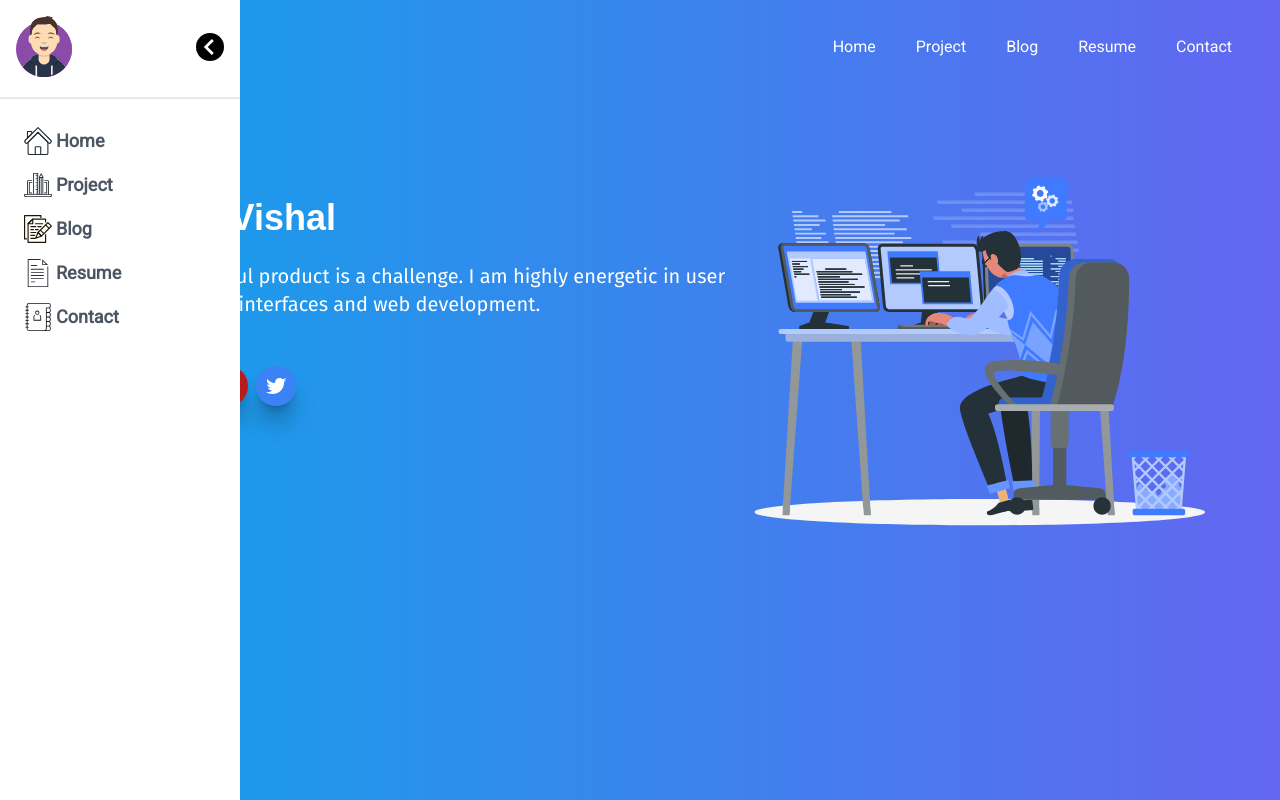
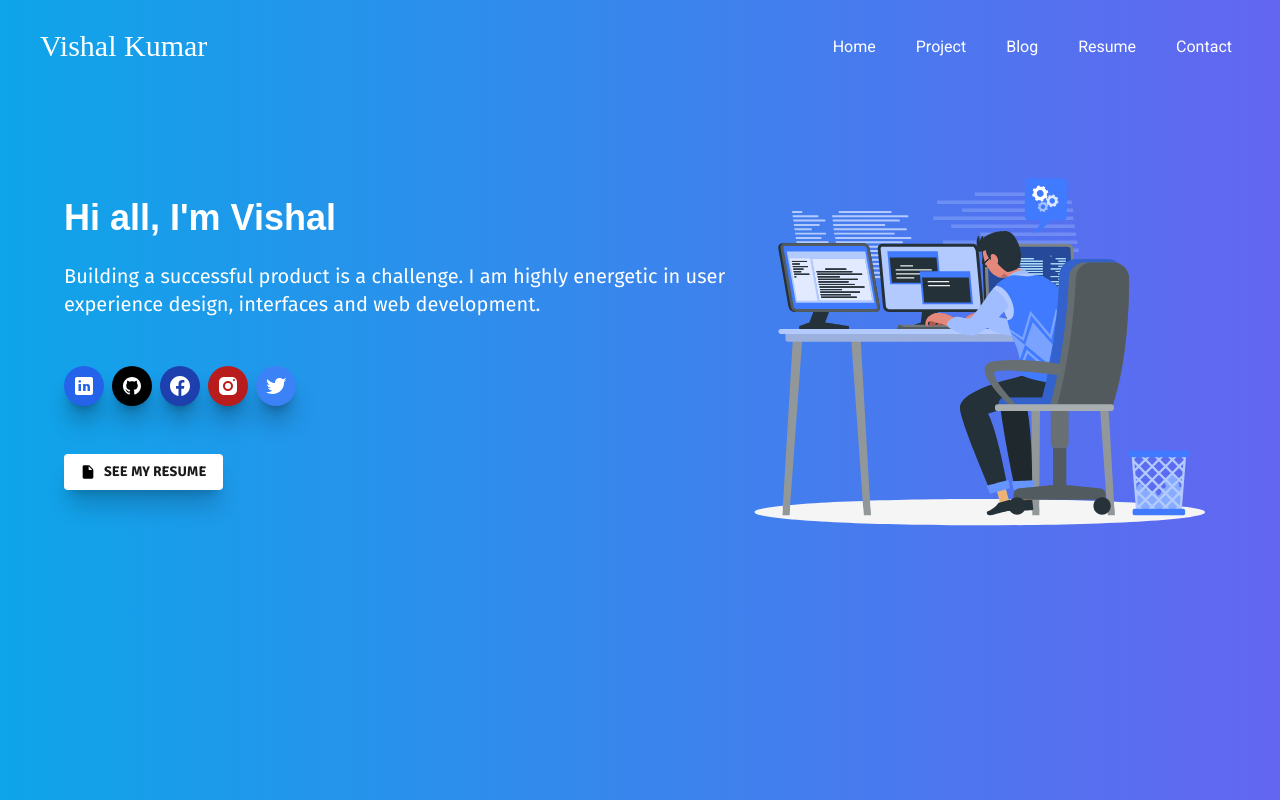
Before and after one commit to vishal-kumaar/personal-portfolio, a React (Create React App) app: page / in a window 1280 px wide. Built offline with nearby package versions, Linux system fonts and the light colour scheme; a web font is replaced by a local one.

Commit message:
Sidebar completed

```diff
--- a/src/App.js
+++ b/src/App.js
@@ -1,16 +1,26 @@
-import React from "react";
+import React, { useState } from "react";
 import Navbar from "./components/Navbar";
 import Home from "./components/Home";
 import Sidebar from "./components/Sidebar";
 import { BrowserRouter as Router, Routes, Route } from "react-router-dom";
 
 function App() {
+  const [sidebar, setSidebar] = useState(true);
   document.body.classList = "bg-gradient-to-r from-sky-500 to-indigo-500";
+
+  const toggleSidebar = () => {
+    if (sidebar === true){
+      setSidebar(false);
+    }
+    else{
+      setSidebar(true);
+    }
+  }
 
   return (
     <Router>
-      <Navbar />
-      <Sidebar />
+      <Navbar toggleSidebar={toggleSidebar} sidebar={sidebar} />
+      <Sidebar toggleSidebar={toggleSidebar} sidebar={sidebar} />
       <Routes>
         <Route exect path="/" element={<Home />}></Route>
         </Routes>
--- a/src/components/Navbar.jsx
+++ b/src/components/Navbar.jsx
@@ -4,7 +4,7 @@ import { greetings } from "../utils/portfolio";
 import hamburger from "../assets/images/hamburger.svg";
 import { NavLink } from "react-router-dom";
 
-export default function Navbar() {
+export default function Navbar(props) {
   let [navBg, setNavBg] = useState("");
 
   return (
@@ -52,7 +52,7 @@ export default function Navbar() {
           </NavLink>
         </div>
         <div className="block md:hidden">
-          <img src={hamburger} alt="menu" className="invert w-6" />
+          <img src={hamburger} alt="menu" className="invert w-6" onClick={props.toggleSidebar} />
         </div>
       </nav>
     </Headroom>
--- a/src/components/Sidebar.jsx
+++ b/src/components/Sidebar.jsx
@@ -1,43 +1,135 @@
-import React from 'react';
-import { NavLink } from 'react-router-dom';
+import React from "react";
+import { NavLink } from "react-router-dom";
 import avatar from "../assets/images/avatar.svg";
 import close from "../assets/images/close.svg";
 import home from "../assets/images/home.svg";
 import project from "../assets/images/project.svg";
 import blog from "../assets/images/blog.svg";
 import resume from "../assets/images/resume.svg";
+import { greetings } from "../utils/portfolio";
 import contact from "../assets/images/contact.svg";
+import { socialLinks } from "../utils/portfolio";
+import linkedin from "../assets/images/linkedin.svg";
+import github from "../assets/images/github.svg";
+import instagram from "../assets/images/instagram.svg";
+import facebook from "../assets/images/facebook.svg";
+import twitter from "../assets/images/twitter.svg";
 
-export default function Sidebar() {
+export default function Sidebar(props) {
   return (
-    <aside className='fixed top-0 left-0 h-screen bg-white z-10'>
-      <div className='flex items-center justify-between mb-5 mx-4 pt-4'>
-        <img src={avatar} alt="developer" className='w-14'/>
-        <img src={close} alt="close" className='w-7 cursor-pointer'/>
+    <aside
+      className={`fixed overflow-auto top-0 left-0 h-screen py-8 px-6 bg-white z-10 ${
+        props.sidebar ? "-translate-x-96" : "translate-x-0"
+      } ease-in-out duration-500`}
+    >
+      <div className="flex items-center justify-between">
+          <img src={avatar} alt="developer" className="w-16" />
+        <img
+          src={close}
+          alt="close"
+          className="w-7 cursor-pointer"
+          onClick={props.toggleSidebar}
+        />
       </div>
-      <hr className='border'/>
-      <div className='text-gray-600 font-bold my-5 mx-4 flex flex-col'>
-        <NavLink to="/" className="text-lg font-roboto my-1 py-1 px-2 w-52 flex items-center">
-          <img src={home} alt="home" className='w-7 h-7 mr-1'/>
-          <div className=''>Home</div>
+      <h1 className="font-firasans font-bold mt-3 mb-5 text-lg text-black/80">{greetings.name}</h1>
+      <hr className="border" />
+      <div className="text-gray-600 font-bold mt-5 mb-20 flex flex-col">
+        <NavLink
+          to="/"
+          className="text-lg font-roboto my-1 py-1 px-2 w-52 flex items-center"
+        >
+          <img src={home} alt="home" className="w-6 h-6 mr-2" />
+          <div className="">Home</div>
         </NavLink>
-        <NavLink to="/project" className="text-lg font-roboto my-1 py-1 px-2 w-52 flex items-center">
-          <img src={project} alt="project" className='w-7 h-7 mr-1'/>
-          <div className=''>Project</div>
+        <NavLink
+          to="/project"
+          className="text-lg font-roboto my-1 py-1 px-2 w-52 flex items-center"
+        >
+          <img src={project} alt="project" className="w-6 h-6 mr-2" />
+          <div className="">Project</div>
         </NavLink>
-        <NavLink to="/resume" className="text-lg font-roboto my-1 py-1 px-2 w-52 flex items-center">
-          <img src={blog} alt="blog" className='w-7 h-7 mr-1'/>
-          <div className=''>Blog</div>
+        <NavLink
+          to="/resume"
+          className="text-lg font-roboto my-1 py-1 px-2 w-52 flex items-center"
+        >
+          <img src={blog} alt="blog" className="w-6 h-6 mr-2" />
+          <div className="">Blog</div>
         </NavLink>
-        <NavLink to="/blog" className="text-lg font-roboto my-1 py-1 px-2 w-52 flex items-center">
-          <img src={resume} alt="resume" className='w-7 h-7 mr-1'/>
-          <div className=''>Resume</div>
+        <NavLink
+          to="/blog"
+          className="text-lg font-roboto my-1 py-1 px-2 w-52 flex items-center"
+        >
+          <img src={resume} alt="resume" className="w-6 h-6 mr-2" />
+          <div className="">Resume</div>
         </NavLink>
-        <NavLink to="/contact" className="text-lg font-roboto my-1 py-1 px-2 w-52 flex items-center">
-          <img src={contact} alt="contact" className='w-7 h-7 mr-1'/>
-          <div className=''>Contact</div>
+        <NavLink
+          to="/contact"
+          className="text-lg font-roboto my-1 py-1 px-2 w-52 flex items-center"
+        >
+          <img src={contact} alt="contact" className="w-6 h-6 mr-2" />
+          <div className="">Contact</div>
         </NavLink>
       </div>
+      <hr className="border" />
+      <div className="mt-10">
+        <h1 className="text-xl font-bold font-firasans text-black/90 drop-shadow-lg">
+          GET IN TOUCH
+        </h1>
+        <div className="mt-4">
+          <div className="flex item-center mb-12">
+            {socialLinks.linkedin && (
+              <a
+                href={socialLinks.linkedin}
+                target="_blank"
+                rel="noreferrer"
+                className="bg-blue-600 rounded-full p-2 mr-2 shadow-xl shadow-black/30 outline-white transition ease-in-out duration-300 hover:-translate-y-1 hover:bg-blue-700 hover:shadow-black/80"
+              >
+                <img src={linkedin} alt="linkedin" className="w-8 invert" />
+              </a>
+            )}
+            {socialLinks.github && (
+              <a
+                href={socialLinks.github}
+                target="_blank"
+                rel="noreferrer"
+                className="bg-black rounded-full p-2 mr-2 shadow-xl shadow-black/30 outline-white transition ease-in-out duration-300 hover:-translate-y-1 hover:bg-black/80 hover:shadow-black/80"
+              >
+                <img src={github} alt="github" className="w-8 invert" />
+              </a>
+            )}
+            {socialLinks.facebook && (
+              <a
+                href={socialLinks.facebook}
+                target="_blank"
+                rel="noreferrer"
+                className="bg-blue-800 rounded-full p-2 mr-2 shadow-xl shadow-black/30 outline-white transition ease-in-out duration-300 hover:-translate-y-1 hover:bg-blue-900 hover:shadow-black/80"
+              >
+                <img src={facebook} alt="facebook" className="w-8 invert" />
+              </a>
+            )}
+            {socialLinks.instagram && (
+              <a
+                href={socialLinks.instagram}
+                target="_blank"
+                rel="noreferrer"
+                className="bg-red-700 rounded-full p-2 mr-2 shadow-xl shadow-black/30 outline-white transition ease-in-out duration-300 hover:-translate-y-1 hover:bg-red-800 hover:shadow-black/80"
+              >
+                <img src={instagram} alt="facebook" className="w-8 invert" />
+              </a>
+            )}
+            {socialLinks.twitter && (
+              <a
+                href={socialLinks.twitter}
+                target="_blank"
+                rel="noreferrer"
+                className="bg-blue-500 rounded-full p-2 mr-2 shadow-xl shadow-black/30 outline-white transition ease-in-out duration-300 hover:-translate-y-1 hover:bg-blue-600 hover:shadow-black/80"
+              >
+                <img src={twitter} alt="twitter" className="w-8 invert" />
+              </a>
+            )}
+          </div>
+        </div>
+      </div>
     </aside>
-  )
+  );
 }
```
